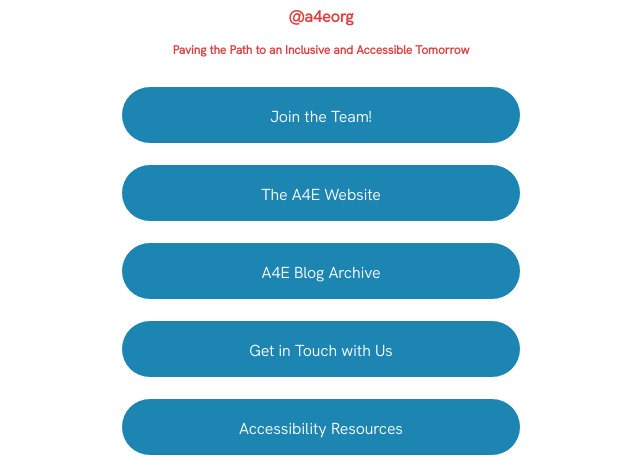
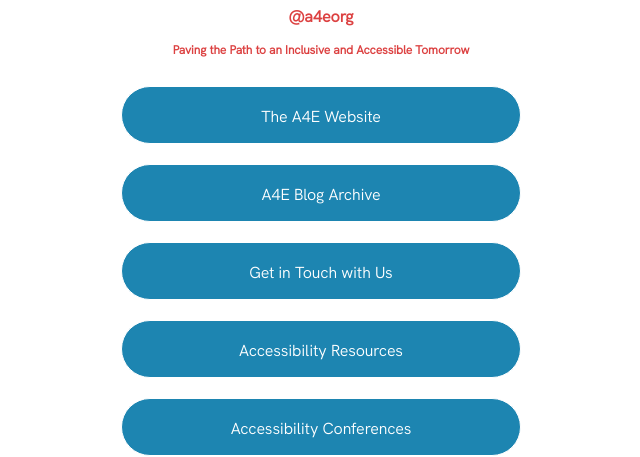
Before and after one commit to snehaldasgupta/access.eu.org, a plain HTML site: page links/index.html in a window 1280 px wide. Shown: the part 174-631 px from the top of the page, without its empty margins (319-959 px from the left). Drawn offline with Linux system fonts and the light colour scheme.

Commit message:
Update index.html

```diff
--- a/links/index.html
+++ b/links/index.html
@@ -39,7 +39,6 @@
                 <p class="headerText"><a href="https://www.instagram.com/a4eorg">@a4eorg</a></p>
                 <p class="paragraphText">Paving the Path to an Inclusive and Accessible Tomorrow</p>
             </div>
-            <a class="link" href="https://docs.google.com/forms/d/e/1FAIpQLSe7jVUEbcz_ETxDTyzL9TzRATYPwJ4YrWWonFIuRgGfcW6iyg/viewform">Join the Team!</a>
             <a class="link" href="https://access.eu.org">The A4E Website</a>
             <a class="link" href="https://access.eu.org/blog/">A4E Blog Archive</a>
             <a class="link" href="https://access.eu.org/contact">Get in Touch with Us</a>
```
